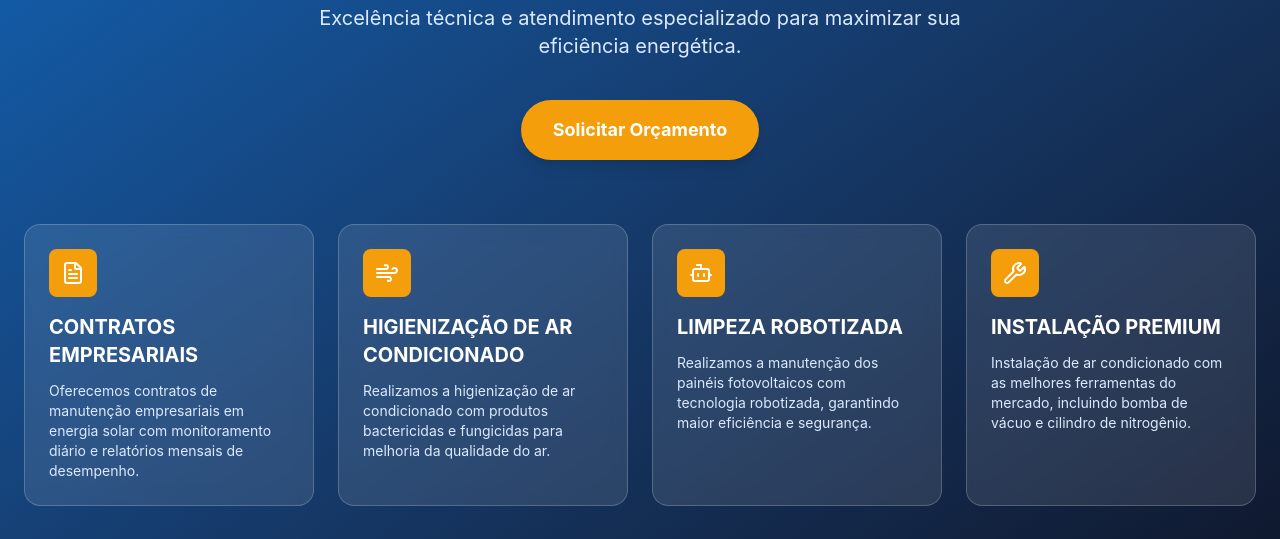
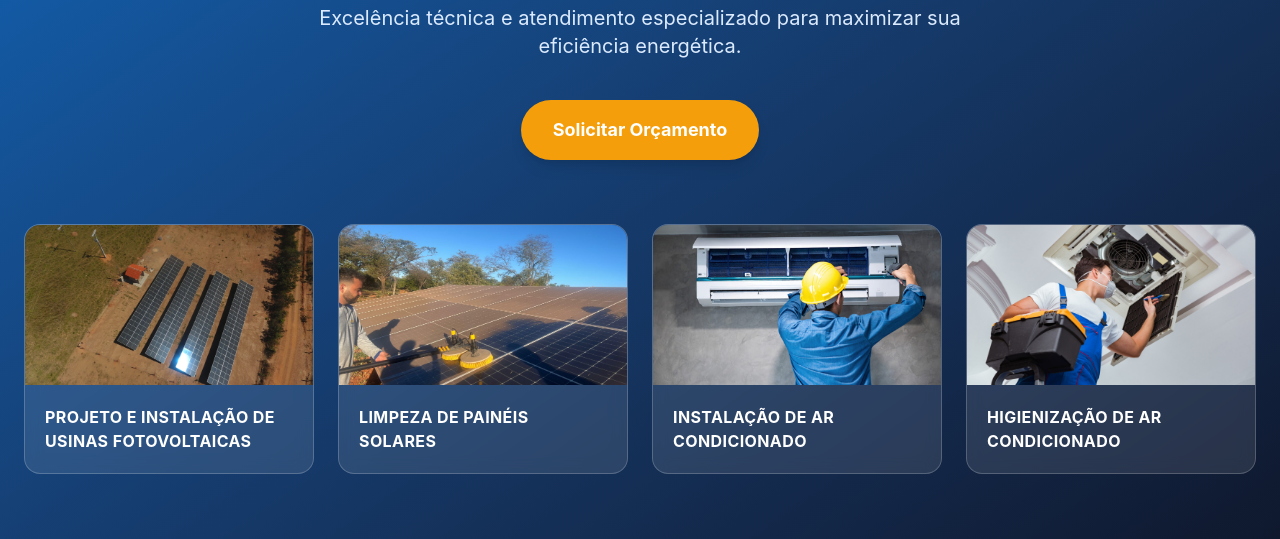
Before and after one commit to DanielDamasc/MjSite, a website built with Vite: page index.html in a window 1280 px wide. Shown: the part 413-952 px from the top of the page. Built offline with nearby package versions, Linux system fonts and the light colour scheme.

Commit message:
refactor com claude

```diff
--- a/index.html
+++ b/index.html
@@ -86,39 +86,43 @@
           </a>
         </div>
 
-        <!-- Grid de Destaques -->
+        <!-- Grid de Serviços -->
         <div class="grid grid-cols-1 md:grid-cols-2 lg:grid-cols-4 gap-6 mt-16">
 
-          <div class="bg-white/10 backdrop-blur-sm border border-white/20 p-6 rounded-2xl hover:bg-white/20 transition-all group">
-            <div class="w-12 h-12 bg-accent rounded-lg flex items-center justify-center mb-4 group-hover:scale-110 transition-transform">
-              <i data-lucide="file-text" class="w-6 h-6 text-white"></i>
+          <div class="bg-white/10 backdrop-blur-sm border border-white/20 rounded-2xl overflow-hidden hover:bg-white/20 transition-all group">
+            <div class="h-40 w-full overflow-hidden">
+              <img src="src/assets/fotovoltaico_solo.jpeg" alt="Projeto e instalação de usinas fotovoltaicas" class="w-full h-full object-cover transition-transform duration-700 group-hover:scale-110">
             </div>
-            <h3 class="font-bold text-xl mb-3">CONTRATOS EMPRESARIAIS</h3>
-            <p class="text-sm text-blue-100">Oferecemos contratos de manutenção empresariais em energia solar com monitoramento diário e relatórios mensais de desempenho.</p>
+            <div class="p-5">
+              <h3 class="font-bold text-base uppercase tracking-wide">PROJETO E INSTALAÇÃO DE USINAS FOTOVOLTAICAS</h3>
+            </div>
           </div>
 
-          <div class="bg-white/10 backdrop-blur-sm border border-white/20 p-6 rounded-2xl hover:bg-white/20 transition-all group">
-            <div class="w-12 h-12 bg-accent rounded-lg flex items-center justify-center mb-4 group-hover:scale-110 transition-transform">
-              <i data-lucide="wind" class="w-6 h-6 text-white"></i>
+          <div class="bg-white/10 backdrop-blur-sm border border-white/20 rounded-2xl overflow-hidden hover:bg-white/20 transition-all group">
+            <div class="h-40 w-full overflow-hidden">
+              <img src="src/assets/escovao_limpeza.jpeg" alt="Limpeza de painéis solares" class="w-full h-full object-cover transition-transform duration-700 group-hover:scale-110">
             </div>
-            <h3 class="font-bold text-xl mb-3">HIGIENIZAÇÃO DE AR CONDICIONADO</h3>
-            <p class="text-sm text-blue-100">Realizamos a higienização de ar condicionado com produtos bactericidas e fungicidas para melhoria da qualidade do ar.</p>
+            <div class="p-5">
+              <h3 class="font-bold text-base uppercase tracking-wide">LIMPEZA DE PAINÉIS SOLARES</h3>
+            </div>
           </div>
 
-          <div class="bg-white/10 backdrop-blur-sm border border-white/20 p-6 rounded-2xl hover:bg-white/20 transition-all group">
-            <div class="w-12 h-12 bg-accent rounded-lg flex items-center justify-center mb-4 group-hover:scale-110 transition-transform">
-              <i data-lucide="bot" class="w-6 h-6 text-white"></i>
+          <div class="bg-white/10 backdrop-blur-sm border border-white/20 rounded-2xl overflow-hidden hover:bg-white/20 transition-all group">
+            <div class="h-40 w-full overflow-hidden">
+              <img src="src/assets/instalacao_ar.jpg" alt="Instalação de ar condicionado" class="w-full h-full object-cover transition-transform duration-700 group-hover:scale-110">
             </div>
-            <h3 class="font-bold text-xl mb-3">LIMPEZA ROBOTIZADA</h3>
-            <p class="text-sm text-blue-100">Realizamos a manutenção dos painéis fotovoltaicos com tecnologia robotizada, garantindo maior eficiência e segurança.</p>
+            <div class="p-5">
+              <h3 class="font-bold text-base uppercase tracking-wide">INSTALAÇÃO DE AR CONDICIONADO</h3>
+            </div>
           </div>
 
-          <div class="bg-white/10 backdrop-blur-sm border border-white/20 p-6 rounded-2xl hover:bg-white/20 transition-all group">
-            <div class="w-12 h-12 bg-accent rounded-lg flex items-center justify-center mb-4 group-hover:scale-110 transition-transform">
-              <i data-lucide="wrench" class="w-6 h-6 text-white"></i>
+          <div class="bg-white/10 backdrop-blur-sm border border-white/20 rounded-2xl overflow-hidden hover:bg-white/20 transition-all group">
+            <div class="h-40 w-full overflow-hidden">
+              <img src="src/assets/higienizacao_ar.webp" alt="Higienização de ar condicionado" class="w-full h-full object-cover transition-transform duration-700 group-hover:scale-110">
             </div>
-            <h3 class="font-bold text-xl mb-3">INSTALAÇÃO PREMIUM</h3>
-            <p class="text-sm text-blue-100">Instalação de ar condicionado com as melhores ferramentas do mercado, incluindo bomba de vácuo e cilindro de nitrogênio.</p>
+            <div class="p-5">
+              <h3 class="font-bold text-base uppercase tracking-wide">HIGIENIZAÇÃO DE AR CONDICIONADO</h3>
+            </div>
           </div>
 
         </div>
@@ -175,7 +179,7 @@
               <div class="w-14 h-14 bg-white border border-slate-100 shadow-md rounded-xl flex items-center justify-center -mt-12 mb-5 relative z-10 group-hover:bg-primary group-hover:border-primary transition-all duration-300">
                 <i data-lucide="sun-dim" class="w-7 h-7 text-primary group-hover:text-white transition-colors"></i>
               </div>
-              <h4 class="text-xl font-bold text-slate-900 mb-3">INSTALAÇÃO SOLAR</h4>
+              <h4 class="text-xl font-bold text-slate-900 mb-3">PROJETO E INSTALAÇÃO DE USINAS FOTOVOLTAICAS</h4>
               <p class="text-slate-600 text-sm leading-relaxed">
                 A instalação inclui projeto completo, homologação CEMIG e modelagem 3D personalizada. Realizamos a instalação seguindo todas as normas exigidas em telhados ou usinas de solo.
               </p>
@@ -185,15 +189,15 @@
           <!-- Card 2: Limpeza Robotizada -->
           <div class="bg-white rounded-2xl shadow-sm hover:shadow-xl transition-all duration-300 border border-slate-100 group overflow-hidden flex flex-col">
             <div class="relative h-48 w-full overflow-hidden">
-              <img src="src/assets/robo_solo.jpg" alt="Limpeza Robotizada" class="w-full h-full object-cover transition-transform duration-700 group-hover:scale-110">
+              <img src="src/assets/escovao_limpeza.jpeg" alt="Limpeza de Painéis Solares" class="w-full h-full object-cover transition-transform duration-700 group-hover:scale-110">
             </div>
             <div class="p-6 relative flex-1">
               <div class="w-14 h-14 bg-white border border-slate-100 shadow-md rounded-xl flex items-center justify-center -mt-12 mb-5 relative z-10 group-hover:bg-primary group-hover:border-primary transition-all duration-300">
                 <i data-lucide="cpu" class="w-7 h-7 text-primary group-hover:text-white transition-colors"></i>
               </div>
-              <h4 class="text-xl font-bold text-slate-900 mb-3">LIMPEZA ROBOTIZADA</h4>
+              <h4 class="text-xl font-bold text-slate-900 mb-3">LIMPEZA DE PAINÉIS SOLARES</h4>
               <p class="text-slate-600 text-sm leading-relaxed">
-                Tecnologia de ponta com robôs especializados para limpeza de painéis solares. Um sistema automatizado que garante limpeza eficiente e segura, mantendo a eficiência energética.
+                Limpeza de usinas de telhado e de solo. Utilizamos escovas rotativas para pequenas usinas e robôs para grandes usinas.
               </p>
             </div>
           </div>
```
